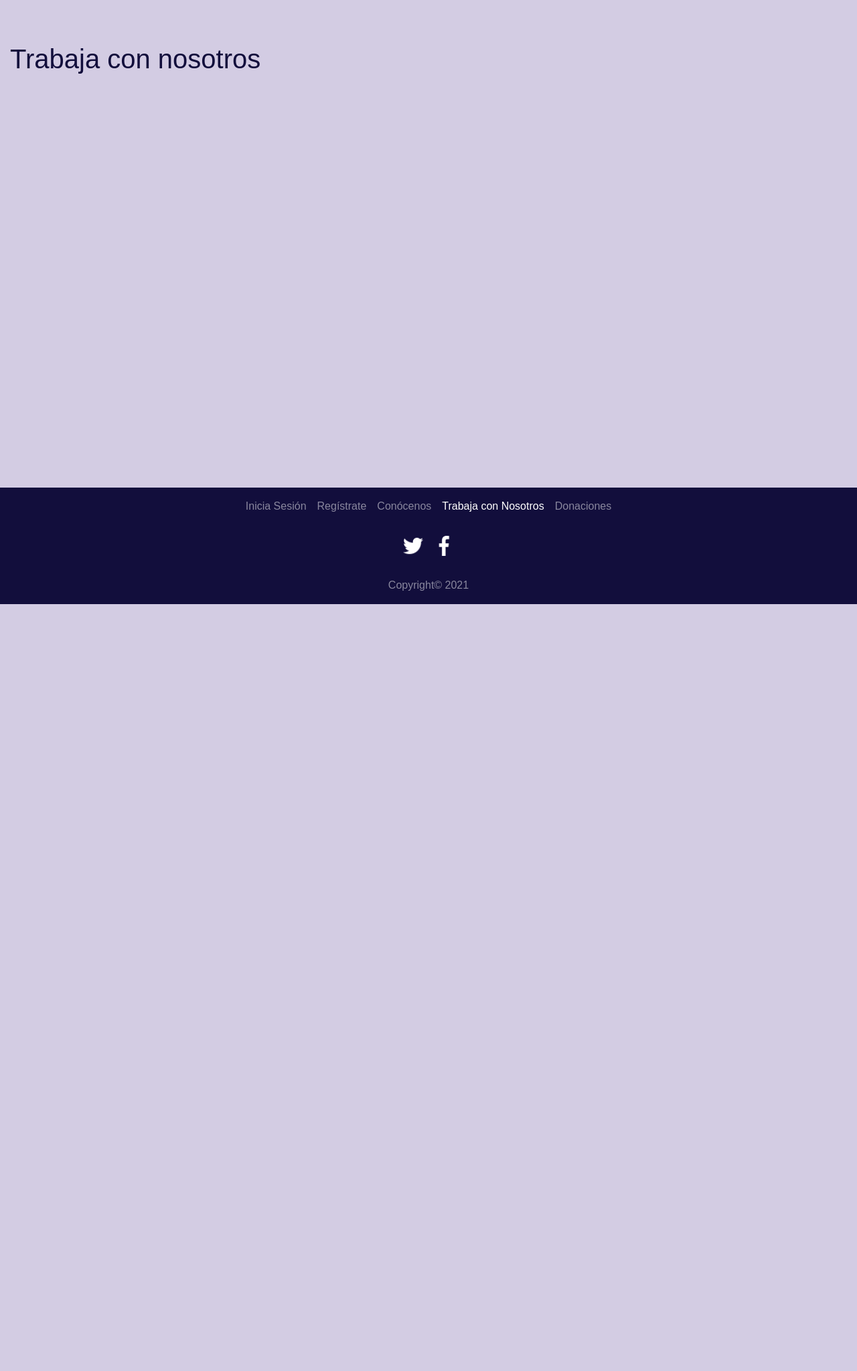
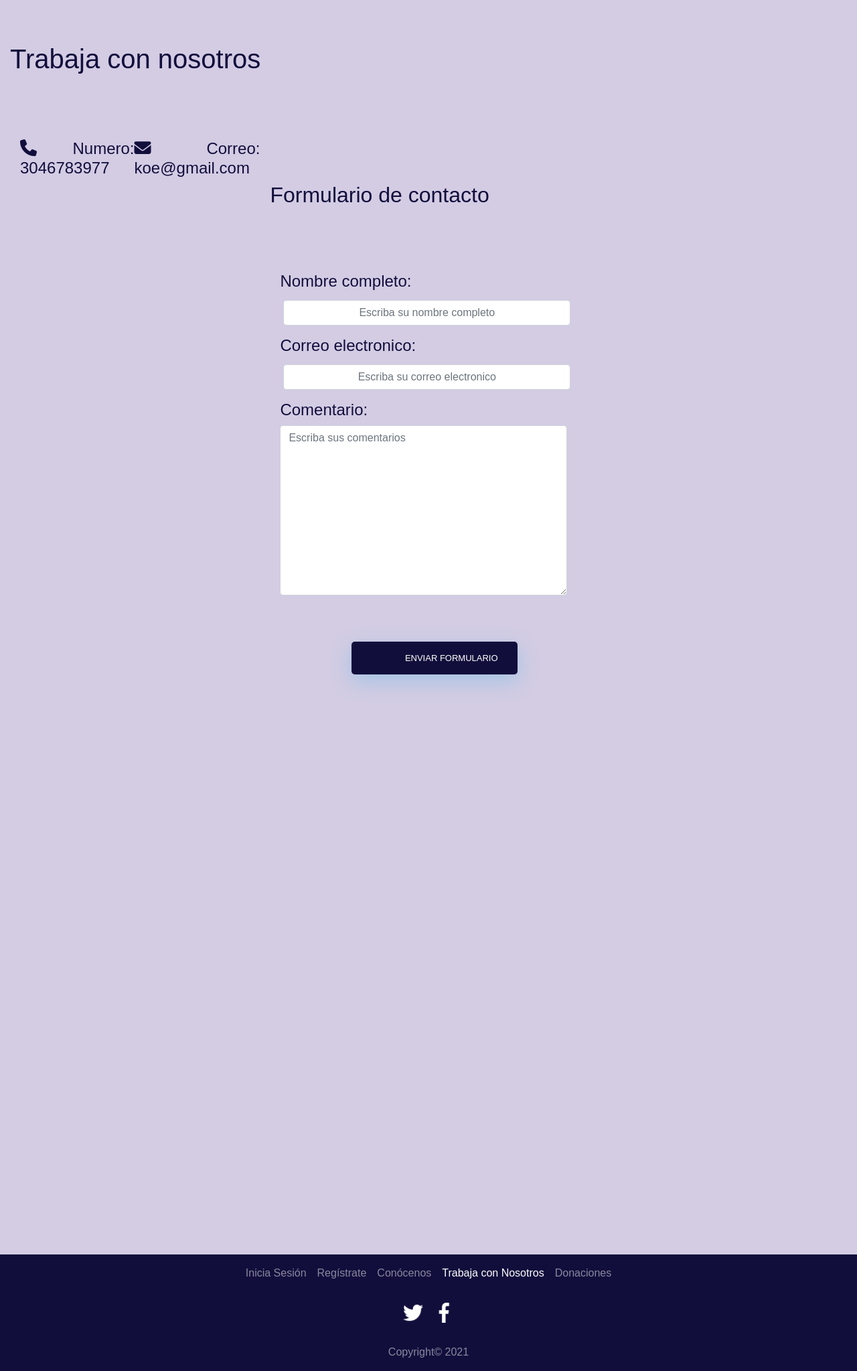
Before and after one commit to MJBM2706/koe, a PHP site: page /vista/trabaja_con_nosotros.php in a window 1280 px wide. Shown: the part 62-2109 px from the top of the page at 67% size. Before the commit the page ends 964 px from the top, so only its background shows below. Run offline with PHP 8.4, Linux system fonts and the light colour scheme; some libraries are stand-ins or nearby versions.

Commit message:
Luis - Conocenos, donaciones y trabaja con nosotro

```diff
--- a/controlador/LoginController.php
+++ b/controlador/LoginController.php
@@ -53,9 +53,7 @@ session_start();
 
         if ($errores == '') {
             $idUsuario = $metodosBD->consultarIdUsuario($correo,$password);
-            echo $idUsuario;
             $tipo = $metodosBD->tipoUsuario($idUsuario);
-            echo "Esto es $tipo";
 
 
                 $_SESSION['correo'] = $correo;
--- a/vista/conocenos.php
+++ b/vista/conocenos.php
@@ -46,8 +46,12 @@
   <div class="container">
     <div class="row ">
         <div class="col-md row-cols-sm-1 >">
-          <h1>Conócenos</h1>
+        <img src="../img/logoCuadrado.png" alt="Logo" width="70%">
         </div>
+<div class="cotainter">
+<h1 class="h1">Conócenos</h1>
+        <p>En koe nos preocupamos por tu bienestar, atendiendo tus urgencias o necesidades al momento</p>
+</div>
       </div>
     </div>
     <footer>
--- a/vista/trabaja_con_nosotros.php
+++ b/vista/trabaja_con_nosotros.php
@@ -8,9 +8,26 @@
     <link rel="icon" type="image/png" href="../icons/koe.png">
     <link rel="stylesheet" type="text/css"  href="../css/bootstrap.css">
     <link rel="stylesheet" type="text/css"  href="../css/estilos.css">
+    <script src="https://kit.fontawesome.com/61afc60e6b.js" crossorigin="anonymous"></script>
     <script src="https://ajax.googleapis.com/ajax/libs/jquery/3.5.1/jquery.min.js"></script>
     <script src="https://cdnjs.cloudflare.com/ajax/libs/popper.js/1.16.0/umd/popper.min.js"></script>
     <script src="https://maxcdn.bootstrapcdn.com/bootstrap/4.5.2/js/bootstrap.min.js"></script>
+    <style>
+    .fa-envelope{
+    font-size:25px;
+    }
+    </style>
+    <style>
+    .fa-phone{
+    font-size:25px;
+    }
+    </style>
+    <style>
+    .fa-user-tie{
+     font-size:25px;
+    }
+    </style>
+
 </head>
 <body>
   <header>
@@ -46,10 +63,64 @@
   <div class="container">
     <div class="row ">
         <div class="col-md row-cols-sm-1 >">
-          <h1>Trabaja con nosotros</h1>
+          <h1>Trabaja con nosotros</h1><br>
+          <div class="container">
+            <label class="h4">  <i class="fas fa-phone"> </i> Numero: 3046783977 </label><br>
+            <label class="h4"> <i class="fas fa-envelope"> </i>  Correo: koe@gmail.com</label>
+              <!--formulario-->
+ <div class="container">
+    <div class="row ">
+        <div class="col-md row-cols-sm-1 >">
+          <h2>Formulario de contacto</h2><br>
+<div class="container">
+          <form action="procesar_formulario.php" method="post">
+
+          <div class="form-group">
+            <label class=h4 for="nombrecompleto" >Nombre completo: </label>
+            <input class="form-control" type="text" name="nombre" id="nombre"
+            placeholder="Escriba su nombre completo">
+          </div>
+
+          <div class="form-group">
+            <label class=h4 for="correoe">Correo electronico: </label>
+            <input class="form-control" type="text" name="correoe" id="correoe"
+            placeholder="Escriba su correo electronico">
+          </div>
+
+          <div class="form-group">
+            <label class=h4 for="comentarios">Comentario: </label>
+            <textarea class="form-control" name="comentarios" id="comentarios"
+            placeholder="Escriba sus comentarios" cols="30" rows="10"></textarea>
+          </div>
+
+          <div class="container">
+  <div class="row">
+    <div class="col-2">
+
+    </div>
+    <div class="col-9">
+    <input type="submit" name="enviar" id="enviar" value="Enviar formulario">
+    </div>
+    <div class="col-2">
+
+    </div>
+  </div>
+</div>
+          </div>
         </div>
-      </div>
-    </div>
+     </div>
+   </div>
+
+
+          </form>
+
+         </div>
+        </div>
+     </div>
+   </div>
+ </div>
+
+ </form>
     <footer>
       <div class="footer">
         <nav class="navbar navbar-expand-sm navbar-dark bg-primary justify-content-center" >
```
Also changed, not shown: utilidades/metodosBD.php (+6 -3 lines), vista/donaciones.php (+14 -0 lines).
